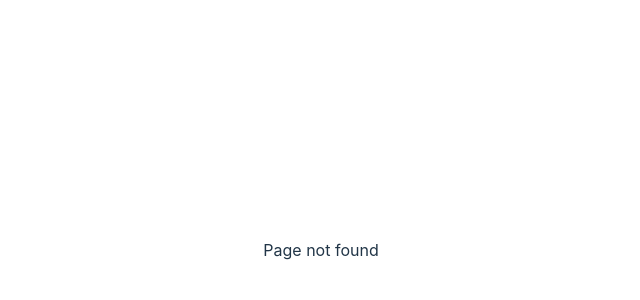
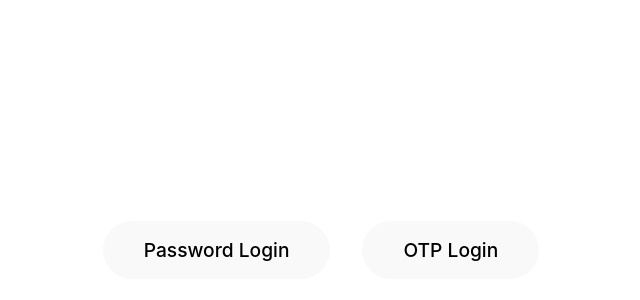
Before and after one commit to Roshan-0001/authentic-website, a React (Vite) app in the folder frontend/: page /login in a window 1280 px wide. Before the commit this address had no page. Shown: the part 150-450 px from the top of the page, without its empty margins (319-959 px from the left). Built offline with nearby package versions, Linux system fonts and the light colour scheme.

Commit message:
frontend loginpage setup

```diff
--- a/frontend/src/App.jsx
+++ b/frontend/src/App.jsx
@@ -4,6 +4,7 @@ import axios from 'axios';
 import { FormOTP , Form, OtpResponse } from './Form';
 import { BrowserRouter as Router, Routes, Route, Link } from 'react-router-dom';
 import Homepage from './Homepage';
+import  { LoginPage, OtpLogin, PasswordLogin } from './LoginPage';
 
 function App() {
 
@@ -27,6 +28,9 @@ function App() {
         <Route path="/register" element={<Form/>} />
         <Route path="/register/send-otp" element={<OtpResponse/>} />
         <Route path="/register/verify-otp" element={<FormOTP/>} />
+        <Route path='/login' element={<LoginPage/>}/>
+        <Route path='/login/password-login' element={<PasswordLogin/>}/>
+        <Route path='/login/otp-login' element={<OtpLogin/>}/>
       </Routes>
     </Router>
   );
--- a/frontend/src/Homepage.jsx
+++ b/frontend/src/Homepage.jsx
@@ -6,7 +6,7 @@ function Homepage (){
         <>
         <h1>--- Roshan Sharma ---</h1>
         <a href="/register"><button className="btn signup" >SignUp</button></a>
-        <a href="#"><button className="btn login">Login</button></a>
+        <a href="/login"><button className="btn login">Login</button></a>
         </>
     )
 }
--- /dev/null
+++ b/frontend/src/LoginPage.jsx
@@ -0,0 +1,30 @@
+function LoginPage(){
+    return(
+    <>
+        <a href="/login/password-login"><button className="btn">Password Login</button></a>
+        <a href="/login/otp-login"><button className="btn">OTP Login</button></a>
+    </>
+    )
+}
+
+function PasswordLogin(){
+    return(
+        <>
+        <h1>password login </h1>
+        <form >
+            <input type="text" name="username" id="username" placeholder="Username" />
+            <input type="password" name="password" id="password" placeholder="Password" />
+            <button type="submit" className="btn">Submit</button>
+        </form>
+        </>
+    )
+}
+function OtpLogin(){
+    return(
+        <>
+        <h1>OTP login here</h1>
+        </>
+    )
+}
+
+export  {LoginPage, PasswordLogin, OtpLogin};
```
